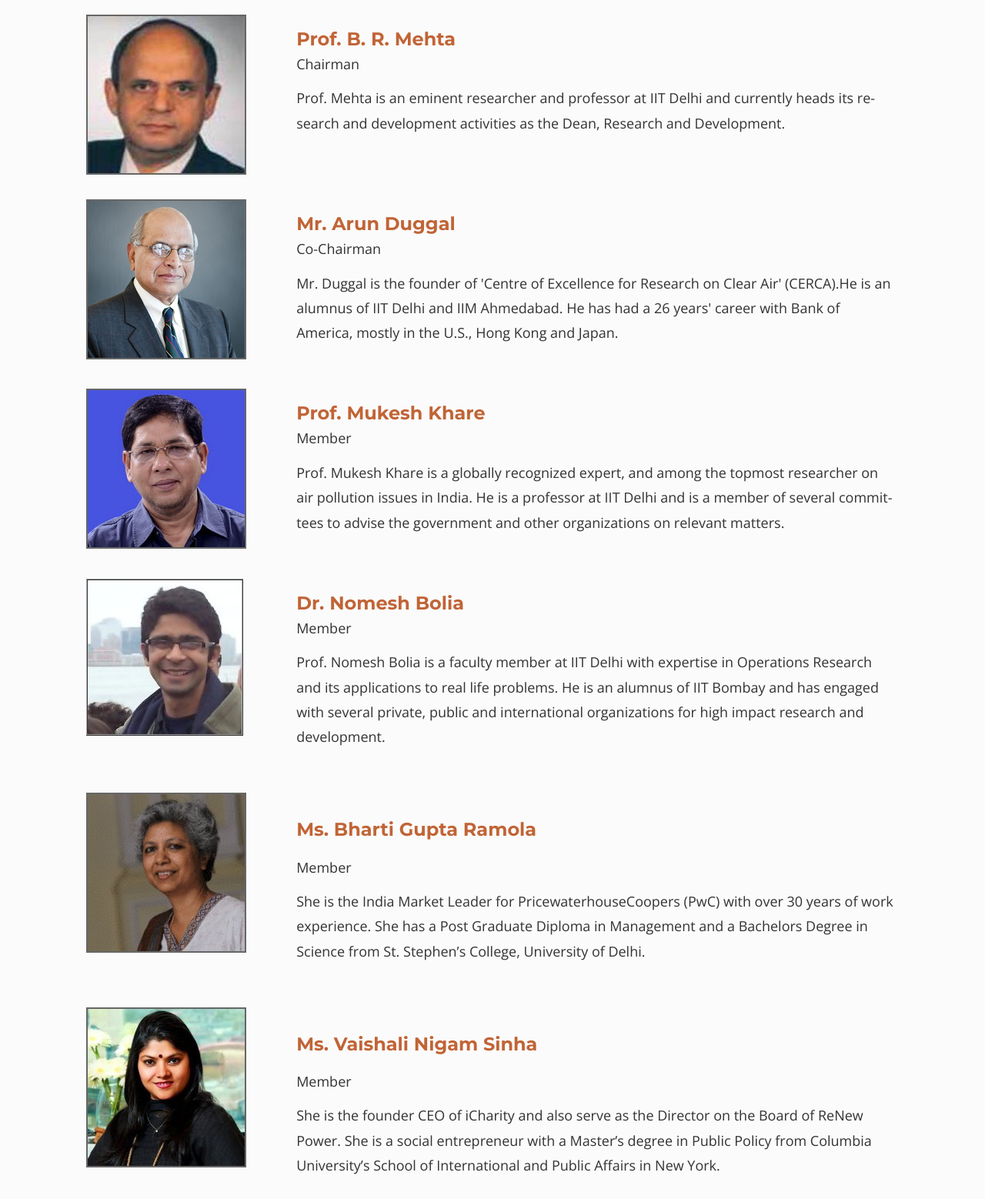
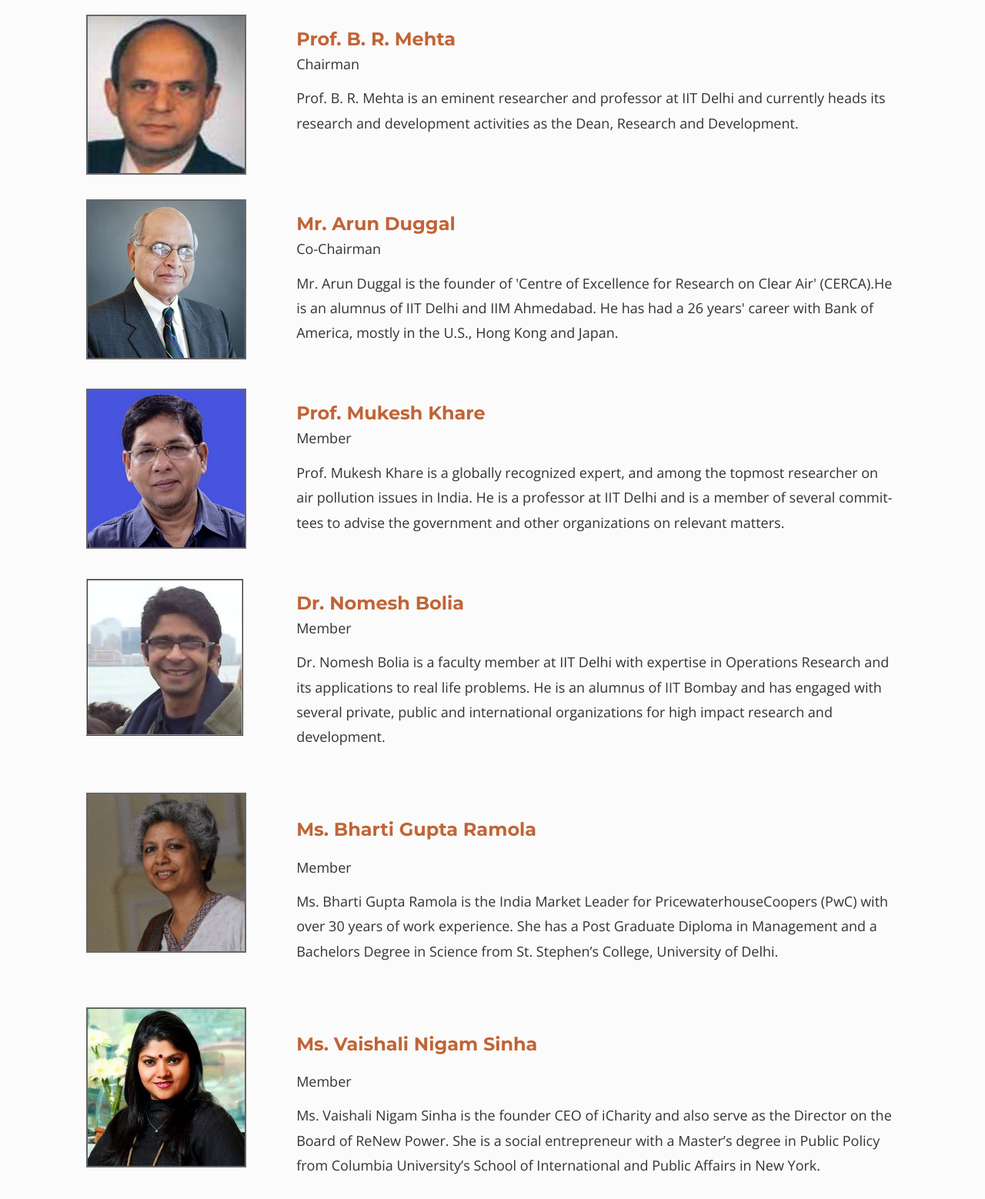
Before and after one commit to cerca321/cerca, a plain HTML site: page people.html in a window 1280 px wide. Shown: the part 361-1919 px from the top of the page at 77% size. Drawn offline with nearby package versions, Linux system fonts and the light colour scheme.

Commit message:
cerca changes

```diff
--- a/people.html
+++ b/people.html
@@ -74,7 +74,7 @@
 							<div class="column nine last">
 								<h3 style="line-height: 0;">Prof. B. R. Mehta</h3>
 								<p style="margin-bottom:.5em">Chairman</p>
-								<p>Prof. Mehta is an eminent researcher and professor at IIT Delhi and currently heads its research and development activities as the Dean, Research and Development.</p>
+								<p>Prof. B. R. Mehta is an eminent researcher and professor at IIT Delhi and currently heads its research and development activities as the Dean, Research and Development.</p>
 							</div><div class="clear"></div><!-- column nine -->
 							<br />
 						</article>
@@ -85,7 +85,7 @@
 							<div class="column nine last">
 								<h3 style="line-height: 0;">Mr. Arun Duggal</h3>
 								<p style="margin-bottom:.5em">Co-Chairman</p>
-								<p>Mr. Duggal is the founder of 'Centre of Excellence for Research on Clear Air' (CERCA).He is an alumnus of IIT Delhi and IIM Ahmedabad. He has had a 26 years' career with Bank of America, mostly in the U.S., Hong Kong and Japan.</p>
+								<p>Mr. Arun Duggal is the founder of 'Centre of Excellence for Research on Clear Air' (CERCA).He is an alumnus of IIT Delhi and IIM Ahmedabad. He has had a 26 years' career with Bank of America, mostly in the U.S., Hong Kong and Japan.</p>
 							</div><div class="clear"></div><!-- column nine -->
 							<br />
 						</article>
@@ -107,7 +107,7 @@
 							<div class="column nine last">
 								<h3 style="line-height: 0;">Dr. Nomesh Bolia</h3>
 								<p style="margin-bottom:.5em">Member</p>
-								<p>Prof. Nomesh Bolia is a faculty member at IIT Delhi with expertise in Operations Research and its applications to real life problems. He is an alumnus of IIT Bombay and has engaged with several private, public and international organizations for high impact research and development. </p>
+								<p>Dr. Nomesh Bolia is a faculty member at IIT Delhi with expertise in Operations Research and its applications to real life problems. He is an alumnus of IIT Bombay and has engaged with several private, public and international organizations for high impact research and development. </p>
 							</div><div class="clear"></div><!-- column nine -->
 							<br />
 						</article>
@@ -118,7 +118,7 @@
 							<div class="column nine last">
 								<h3>Ms. Bharti Gupta Ramola</h3>
 								<p style="margin-bottom:.5em">Member</p>
-								<p>She is the India Market Leader for PricewaterhouseCoopers (PwC) with over 30 years of work experience. She has a Post Graduate Diploma in Management and a Bachelors Degree in Science from St. Stephen’s College, University of Delhi.</p>
+								<p>Ms. Bharti Gupta Ramola is the India Market Leader for PricewaterhouseCoopers (PwC) with over 30 years of work experience. She has a Post Graduate Diploma in Management and a Bachelors Degree in Science from St. Stephen’s College, University of Delhi.</p>
 							</div><div class="clear"></div><!-- column nine -->
 							<br />
 						</article>
@@ -140,7 +140,7 @@
 							<div class="column nine last">
 								<h3>Ms. Vaishali Nigam Sinha</h3>
 								<p style="margin-bottom:.5em">Member</p>
-								<p>She is the founder CEO of iCharity and also serve as the Director on the Board of ReNew Power.  She is a social entrepreneur with a   Master’s degree in Public Policy from Columbia University’s School of International and Public Affairs in New York.</p>
+								<p>Ms. Vaishali Nigam Sinha is the founder CEO of iCharity and also serve as the Director on the Board of ReNew Power.  She is a social entrepreneur with a   Master’s degree in Public Policy from Columbia University’s School of International and Public Affairs in New York.</p>
 							</div><div class="clear"></div><!-- column nine -->
 							<br />
 						</article>
```
